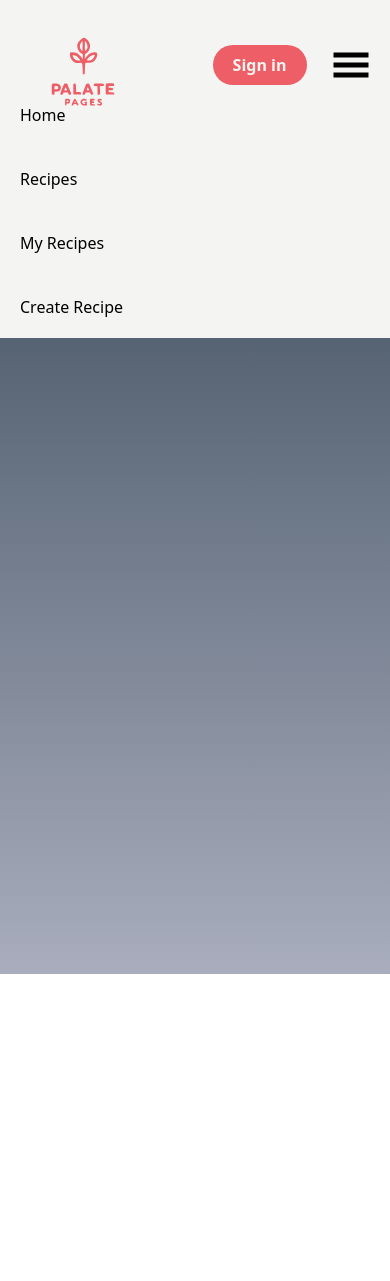
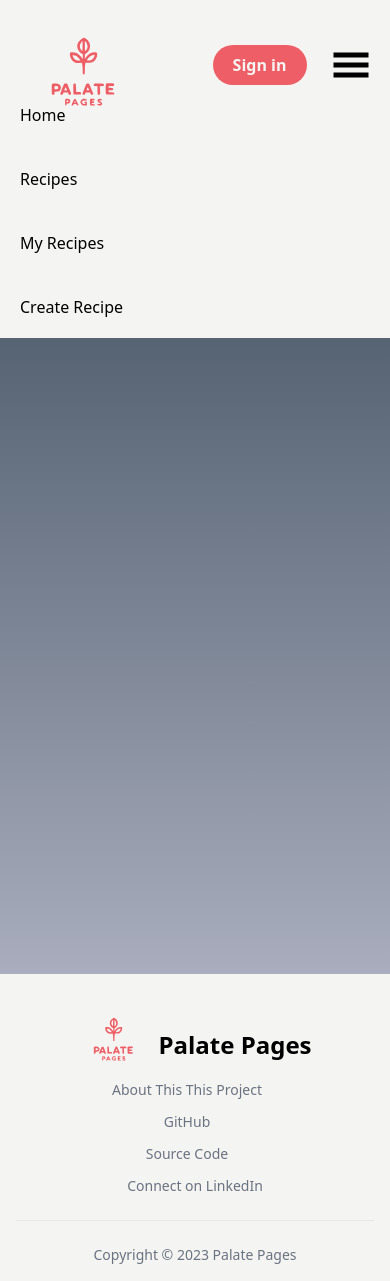
Before and after one commit to j-corp-25/Palate_Pages, a Next.js app in the folder palatepages-frontend/: page / in a window 390 px wide. Before the commit the page ends 974 px from the top, so only its background shows below. Built offline with nearby package versions, Linux system fonts and the light colour scheme.

Commit message:
navbar and heading are responsive

```diff
--- /dev/null
+++ b/palatepages-frontend/components/Footer.jsx
@@ -0,0 +1,52 @@
+import React from 'react'
+import Link from 'next/link'
+const Footer = () => {
+  return (
+    <footer className='bg-light-text'>
+      <div className='w-full mx-auto p-4 md:py-8'>
+        <div className='sm:flex sm:items-center md:static  sm:justify-between  '>
+          <a
+            href=''
+            className=' flex justify-center w-auto text-center items-center p-1'
+          >
+            <img src='/logo2.svg' className='w-20' alt='Logo' />
+            <span className='self-center  text-2xl font-semibold whitespace-nowrap dark:text-white p-1 mt-5'>
+              Palate Pages
+            </span>
+          </a>
+          <ul className='mx-5 flex  sm:w-auto flex-col md:flex-row items-center mb-6 text-sm font-medium text-gray-500 sm:mb-0 dark:text-gray-400 gap-3'>
+            <li>
+              <a href='#' className='hover:underline me-4 md:me-6'>
+                About This This Project
+              </a>
+            </li>
+            <li>
+              <a href='#' className='hover:underline me-4 md:me-6'>
+                GitHub
+              </a>
+            </li>
+            <li>
+              <a href='#' className='hover:underline me-4 md:me-6'>
+                Source Code
+              </a>
+            </li>
+            <li>
+              <a href='#' className='hover:underline'>
+                Connect on LinkedIn
+              </a>
+            </li>
+          </ul>
+        </div>
+        <hr class='my-6 border-gray-200 sm:mx-auto dark:border-gray-700 lg:my-8' />
+        <span class='block text-sm text-gray-500 text-center dark:text-gray-400'>
+          Copyright © 2023{' '}
+          <a href='' class='hover:underline'>
+            Palate Pages
+          </a>
+        </span>
+      </div>
+    </footer>
+  )
+}
+
+export default Footer
--- a/palatepages-frontend/components/Header.jsx
+++ b/palatepages-frontend/components/Header.jsx
@@ -25,7 +25,7 @@ const Header = () => {
               </Link>
             </li>
             <li>
-              <Link href='/'>
+              <Link href='/recipes'>
                 <div className='hover:text-main-color'>Recipes</div>
               </Link>
             </li>
--- a/palatepages-frontend/components/Layout.jsx
+++ b/palatepages-frontend/components/Layout.jsx
@@ -1,6 +1,7 @@
 import React from 'react'
 import Head from 'next/head'
 import Header from './Header'
+import Footer from './Footer'
 const Layout = ({ title, description, keywords, children }) => {
   return (
     <div>
@@ -40,9 +41,10 @@ const Layout = ({ title, description, keywords, children }) => {
         />
       </Head>
       <Header />
-      <div className='bg-gradient-to-t from-attention-gray to-dark-text h-screen'>
+      <div className='bg-gradient-to-t from-attention-gray to-dark-text h-screen '>
         {children}
       </div>
+      <Footer />
     </div>
   )
 }
--- a/palatepages-frontend/package.json
+++ b/palatepages-frontend/package.json
@@ -14,6 +14,7 @@
     "postcss": "^8.4.33",
     "react": "18.2.0",
     "react-dom": "18.2.0",
+    "react-icons": "^5.0.1",
     "tailwindcss": "^3.4.1"
   },
   "devDependencies": {
--- a/palatepages-frontend/pages/index.jsx
+++ b/palatepages-frontend/pages/index.jsx
@@ -6,7 +6,7 @@ export default function Home() {
   return (
     <div>
       <Layout>
-        <title>Palate Pages</title>
+        <h1>Home</h1>
       </Layout>
     </div>
   )
```
Also changed, not shown: palatepages-frontend/pages/recipes/index.jsx (+3 -4 lines), 1 other file (tests, documents, lock files or other folders).
